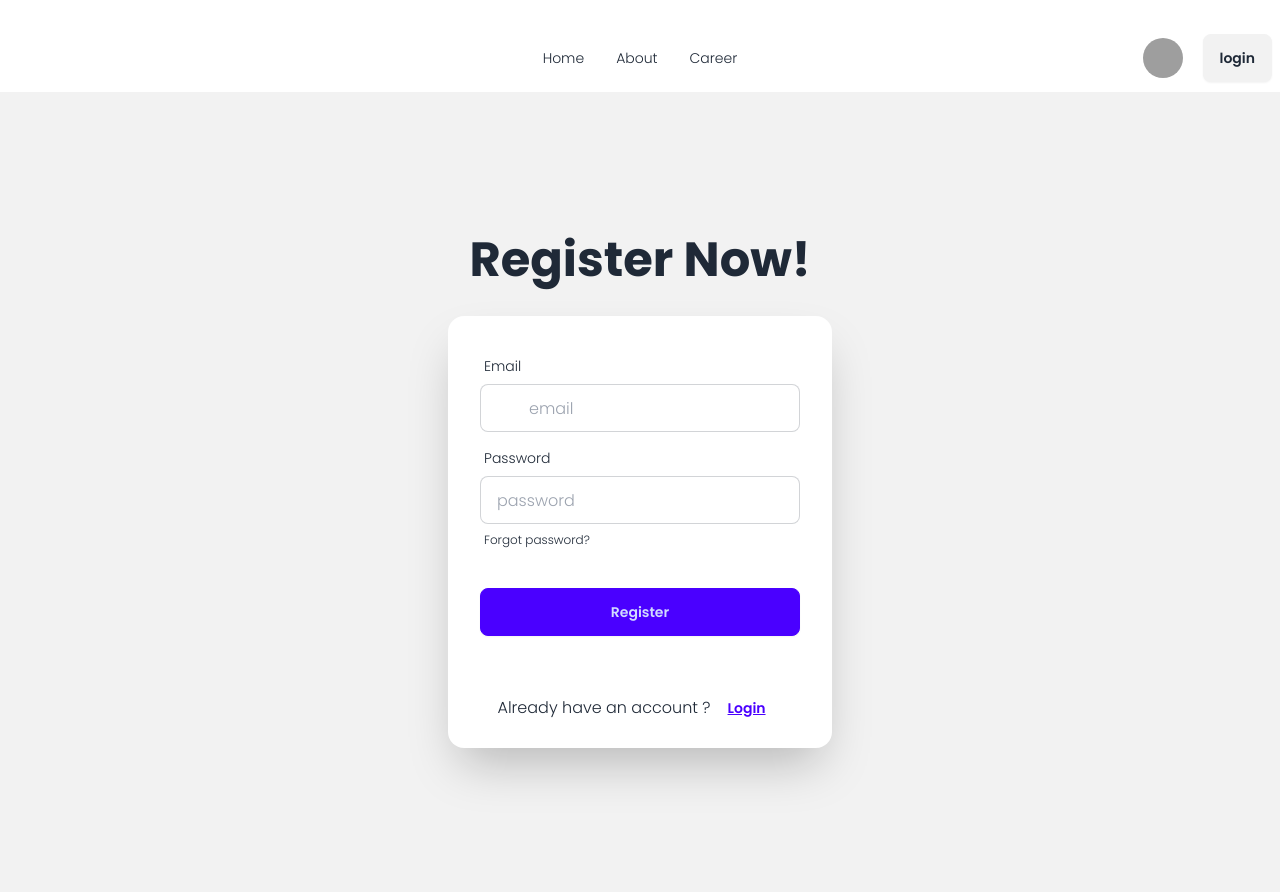
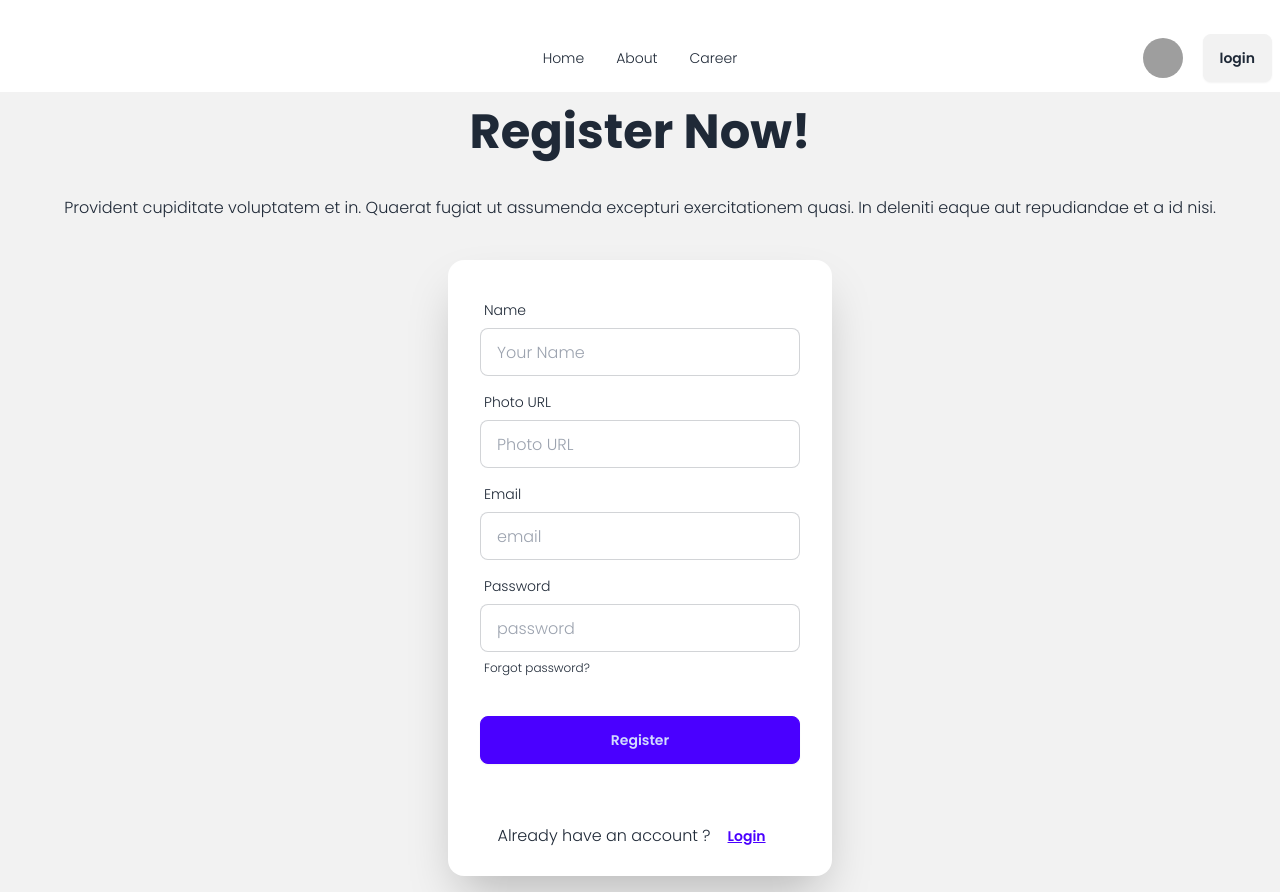
Before and after one commit to Razib1998/The-Dragon-News, a React (Vite) app: page /register in a window 1280 px wide. Built offline with nearby package versions, Linux system fonts and the light colour scheme; no server answers; grey boxes are pictures that could not be loaded.

Commit message:
Authentication part completed and load the data and show all news

```diff
--- a/package.json
+++ b/package.json
@@ -14,6 +14,7 @@
     "localforage": "^1.10.0",
     "match-sorter": "^6.3.1",
     "moment": "^2.29.4",
+    "prop-types": "^15.8.1",
     "react": "^18.2.0",
     "react-dom": "^18.2.0",
     "react-fast-marquee": "^1.6.2",
--- /dev/null
+++ b/src/Context/AuthProvider.jsx
@@ -0,0 +1,55 @@
+import { createContext, useEffect, useState } from "react";
+import PropTypes from "prop-types";
+import {  createUserWithEmailAndPassword, onAuthStateChanged, signInWithEmailAndPassword, signOut } from "firebase/auth";
+import auth from "../firebase/firebase.config";
+
+
+ export const MyContext = createContext(null);
+
+const AuthProvider = ({children}) => {
+    const [user, setUser] = useState(null);
+
+    // New User Create
+
+    const createUser = (email, password)=>{
+    return createUserWithEmailAndPassword(auth, email, password)
+    }
+
+    const signIn = (email, password) =>{
+     return signInWithEmailAndPassword(auth,email, password)
+    }
+
+    const logOut = ()=>{
+        return signOut(auth)
+    }
+
+    useEffect(()=>{
+       const unSubscriber = onAuthStateChanged(auth, currentUser =>{
+        console.log("User set", currentUser);
+        setUser(currentUser)
+       })
+       return ()=>{
+        unSubscriber()
+       }
+    },[])
+
+    const authInfo = {
+    user,
+    createUser,
+    signIn,
+    logOut
+    }
+    return (
+        <MyContext.Provider value={authInfo}>
+            {children}
+        </MyContext.Provider>
+    );
+};
+
+
+
+AuthProvider.propTypes = {
+    children: PropTypes.node
+}
+
+export default AuthProvider;
--- a/src/Pages/Home/Home.jsx
+++ b/src/Pages/Home/Home.jsx
@@ -1,22 +1,27 @@
+import { useLoaderData } from "react-router-dom";
 import Header from "../Shared/Header/Header";
 import LeftSideNav from "../Shared/LeftSIdeNav/LeftSideNav";
 import Navbar from "../Shared/Navabr/Navbar";
 import RightSideNav from "../Shared/RightSideNav/RightSideNav";
 import BreakingNews from "./BreakinNews/BreakingNews";
-
+import NewsCard from "./News/NewsCard";
 
 const Home = () => {
+  const newses = useLoaderData();
+  console.log(newses);
   return (
     <div>
       <Header></Header>
       <BreakingNews></BreakingNews>
       <Navbar></Navbar>
       <div className="grid grid-cols-1 md:grid-cols-4 gap-8">
-                <div className="border ">
+        <div>
           <LeftSideNav></LeftSideNav>
         </div>
-                <div className="md:col-span-2 border ">
-                    <h2 className="text-2xl">News coming soon..</h2>
+        <div className="md:col-span-2   ">
+          {newses.map((news) => (
+            <NewsCard news={news} key={news._id}></NewsCard>
+          ))}
         </div>
         <div>
           <RightSideNav></RightSideNav>
--- /dev/null
+++ b/src/Pages/Home/News/NewsCard.jsx
@@ -0,0 +1,41 @@
+import { Link } from "react-router-dom";
+
+const NewsCard = ({ news }) => {
+  const { title, image_url, author, details, _id } = news;
+  const authorName = news?.author?.name;
+  const publishedDate = news?.author?.published_date;
+  const authorImg = news?.author?.img;
+  return (
+    <div>
+      <div className="card  bg-base-100 shadow-xl mb-12">
+        <div className="flex items-center gap-6 bg-slate-200">
+          <div>
+            <img className="w-16 rounded-full" src={authorImg} alt="" />
+          </div>
+          <div>
+            <h2 className="font-bold">{authorName}</h2>
+            <p>{publishedDate}</p>
+          </div>
+        </div>
+        <h2 className="card-title mb-4 mt-4">{title}</h2>
+        <figure>
+          <img className="w-[580px]" src={image_url} alt="Shoes" />
+        </figure>
+        <div className="card-body">
+          {details.length > 200 ? (
+            <p>
+              {details.slice(0, 200)}{" "}
+              <Link to={`/news/${_id}`}>
+                <button className="btn btn-link">Read more</button>
+              </Link>
+            </p>
+          ) : (
+            <p>{details}</p>
+          )}
+        </div>
+      </div>
+    </div>
+  );
+};
+
+export default NewsCard;
--- a/src/Pages/Login/Login.jsx
+++ b/src/Pages/Login/Login.jsx
@@ -1,7 +1,25 @@
 import { Link } from "react-router-dom";
 import Navbar from "../Shared/Navabr/Navbar";
+import { useContext } from "react";
+import { MyContext } from "../../Context/AuthProvider";
 
 const Login = () => {
+    const {signIn} = useContext(MyContext)
+
+     const handleLogin = (e) => {
+       e.preventDefault();
+       const email = e.target.email.value;
+       const password = e.target.password.value;
+       console.log(email, password);
+
+       signIn(email,password)
+       .then(result =>{
+        console.log(result.user)
+       })
+       .catch(error =>{
+        console.error(error)
+       })
+     };
   return (
     <div>
       <Navbar></Navbar>
@@ -9,17 +27,23 @@ const Login = () => {
         <div className="hero-content flex-col">
           <div className="text-center">
             <h1 className="text-5xl font-bold mb-4 ">Login now!</h1>
+            <p className="py-6">
+              Provident cupiditate voluptatem et in. Quaerat fugiat ut assumenda
+              excepturi exercitationem quasi. In deleniti eaque aut repudiandae
+              et a id nisi.
+            </p>
           </div>
           <div className="card shrink-0 w-full max-w-sm shadow-2xl bg-base-100">
-            <form className="card-body">
+            <form onSubmit={handleLogin} className="card-body ">
               <div className="form-control">
                 <label className="label">
                   <span className="label-text">Email</span>
                 </label>
                 <input
                   type="email"
+                  name="email"
                   placeholder="email"
-                  className="input input-bordered px-12"
+                  className="input input-bordered "
                   required
                 />
               </div>
@@ -29,6 +53,7 @@ const Login = () => {
                 </label>
                 <input
                   type="password"
+                  name="password"
                   placeholder="password"
                   className="input input-bordered"
                   required
--- /dev/null
+++ b/src/Pages/NewsDetails/NewsDetails.jsx
@@ -0,0 +1,11 @@
+
+
+const NewsDetails = () => {
+    return (
+        <div>
+           <h2>Details</h2>
+        </div>
+    );
+};
+
+export default NewsDetails;
--- a/src/Pages/Register/Register.jsx
+++ b/src/Pages/Register/Register.jsx
@@ -1,7 +1,29 @@
 import { Link } from "react-router-dom";
 import Navbar from "../Shared/Navabr/Navbar";
+import { useContext } from "react";
+import { MyContext } from "../../Context/AuthProvider";
 
-const Register = () => {
+  const Register = () => {
+  const { createUser } = useContext(MyContext);
+
+  const handleRegister = (e) => {
+    e.preventDefault();
+    const email = e.target.email.value;
+    const password = e.target.password.value;
+    const name = e.target.name.value;
+    const photoUrl = e.target.Photo.value;
+    console.log(email, password, name, photoUrl);
+
+//    For Creating A New User
+
+    createUser(email, password)
+      .then((result) => {
+        console.log(result.user);
+      })
+      .catch((error) => {
+        console.error(error);
+      });
+  };
   return (
     <div>
       <div>
@@ -10,17 +32,47 @@ const Register = () => {
           <div className="hero-content flex-col">
             <div className="text-center">
               <h1 className="text-5xl font-bold mb-4 ">Register Now!</h1>
+              <p className="py-6">
+                Provident cupiditate voluptatem et in. Quaerat fugiat ut
+                assumenda excepturi exercitationem quasi. In deleniti eaque aut
+                repudiandae et a id nisi.
+              </p>
             </div>
             <div className="card shrink-0 w-full max-w-sm shadow-2xl bg-base-100">
-              <form className="card-body">
+              <form onSubmit={handleRegister} className="card-body">
+                <div className="form-control">
+                  <label className="label">
+                    <span className="label-text">Name</span>
+                  </label>
+                  <input
+                    type="text"
+                    name="name"
+                    placeholder="Your Name"
+                    className="input input-bordered"
+                    required
+                  />
+                </div>
+                <div className="form-control">
+                  <label className="label">
+                    <span className="label-text">Photo URL</span>
+                  </label>
+                  <input
+                    type="text"
+                    name="Photo"
+                    placeholder="Photo URL"
+                    className="input input-bordered"
+                    required
+                  />
+                </div>
                 <div className="form-control">
                   <label className="label">
                     <span className="label-text">Email</span>
                   </label>
                   <input
                     type="email"
+                    name="email"
                     placeholder="email"
-                    className="input input-bordered px-12"
+                    className="input input-bordered"
                     required
                   />
                 </div>
@@ -30,6 +82,7 @@ const Register = () => {
                   </label>
                   <input
                     type="password"
+                    name="password"
                     placeholder="password"
                     className="input input-bordered"
                     required
--- a/src/Pages/Shared/Navabr/Navbar.jsx
+++ b/src/Pages/Shared/Navabr/Navbar.jsx
@@ -1,7 +1,18 @@
 import { Link, NavLink } from "react-router-dom";
 import userLogo from "../../../../public/assets/user.png"
+import { useContext } from "react";
+import { MyContext } from "../../../Context/AuthProvider";
 
 const Navbar = () => {
+
+  const {user, logOut} = useContext(MyContext);
+
+  const handleLogout = () =>{
+    logOut()
+    .then()
+    .catch()
+  }
+
   const navLinks = (
     <>
       <li>
@@ -53,9 +64,14 @@ const Navbar = () => {
             <img alt="Tailwind CSS Navbar component" src={userLogo} />
           </div>
         </label>
-        <Link to={"/login"}>
-          <button className="btn ml-4">login</button>
-        </Link>
+
+        {user ? (
+          <button onClick={handleLogout} className="btn ml-4">logout</button>
+        ) : (
+          <Link to={"/login"}>
+            <button className="btn ml-4">login</button>
+          </Link>
+        )}
       </div>
     </div>
   );
--- a/src/firebase/firebase.config.js
+++ b/src/firebase/firebase.config.js
@@ -1,6 +1,6 @@
 // Import the functions you need from the SDKs you need
 import { initializeApp } from "firebase/app";
-import { getAuth } from "firebase/app";
+import { getAuth } from "firebase/auth";
 // TODO: Add SDKs for Firebase products that you want to use
 // https://firebase.google.com/docs/web/setup#available-libraries
 
--- a/src/routes/Routes.jsx
+++ b/src/routes/Routes.jsx
@@ -5,6 +5,7 @@ import About from "../Pages/About/About";
 import Career from "../Pages/Career/Career";
 import Login from "../Pages/Login/Login";
 import Register from "../Pages/Register/Register";
+import NewsDetails from "../Pages/NewsDetails/NewsDetails";
 
 
 const routes = createBrowserRouter([
@@ -14,7 +15,12 @@ const routes = createBrowserRouter([
         children: [
             {
                 path: "/",
-                element:<Home></Home>
+                element:<Home></Home>,
+                loader: ()=> fetch("../../public/data/news.json")
+            },
+            {
+               path:"/news/:id",
+               element:<NewsDetails></NewsDetails>
             },
             {
                 path: "/about",
```
Also changed, not shown: src/main.jsx (+7 -4 lines), 1 other file (tests, documents, lock files or other folders). Lines whose indentation alone changed are shown as unchanged.
